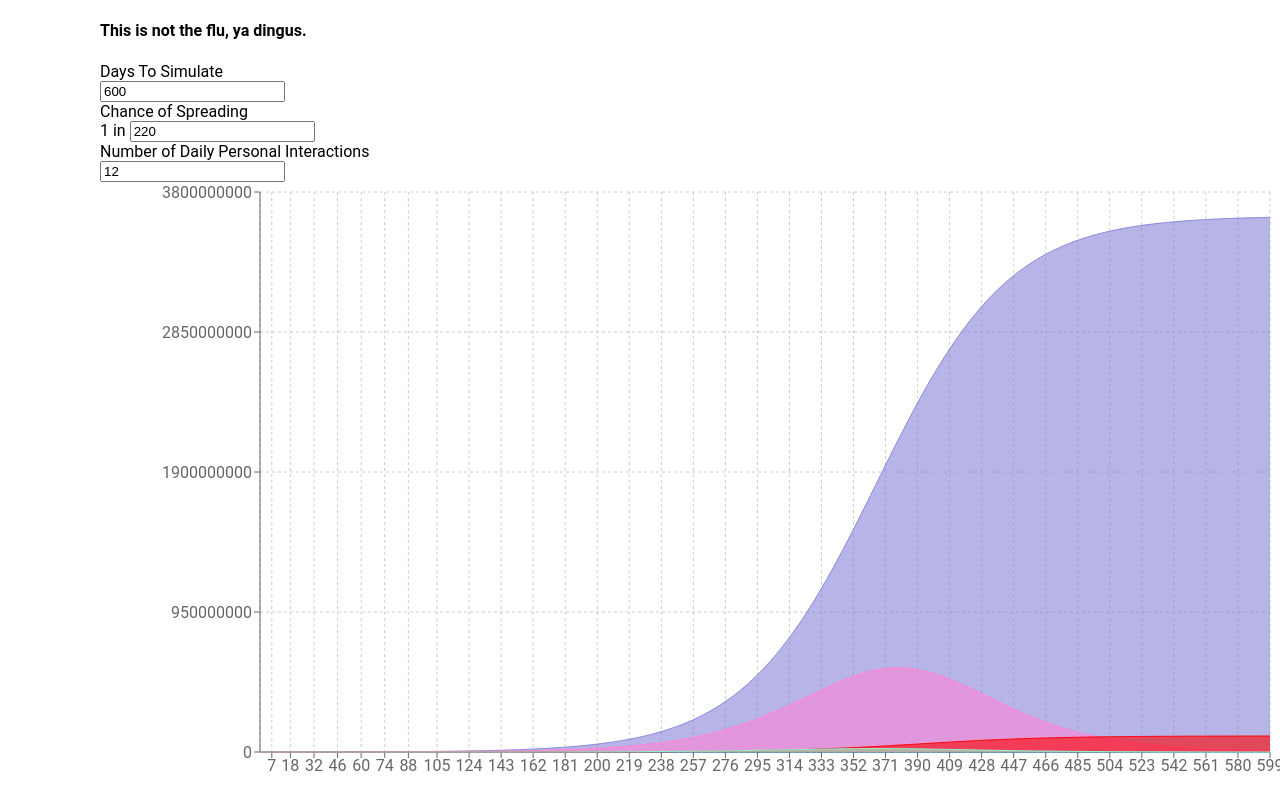
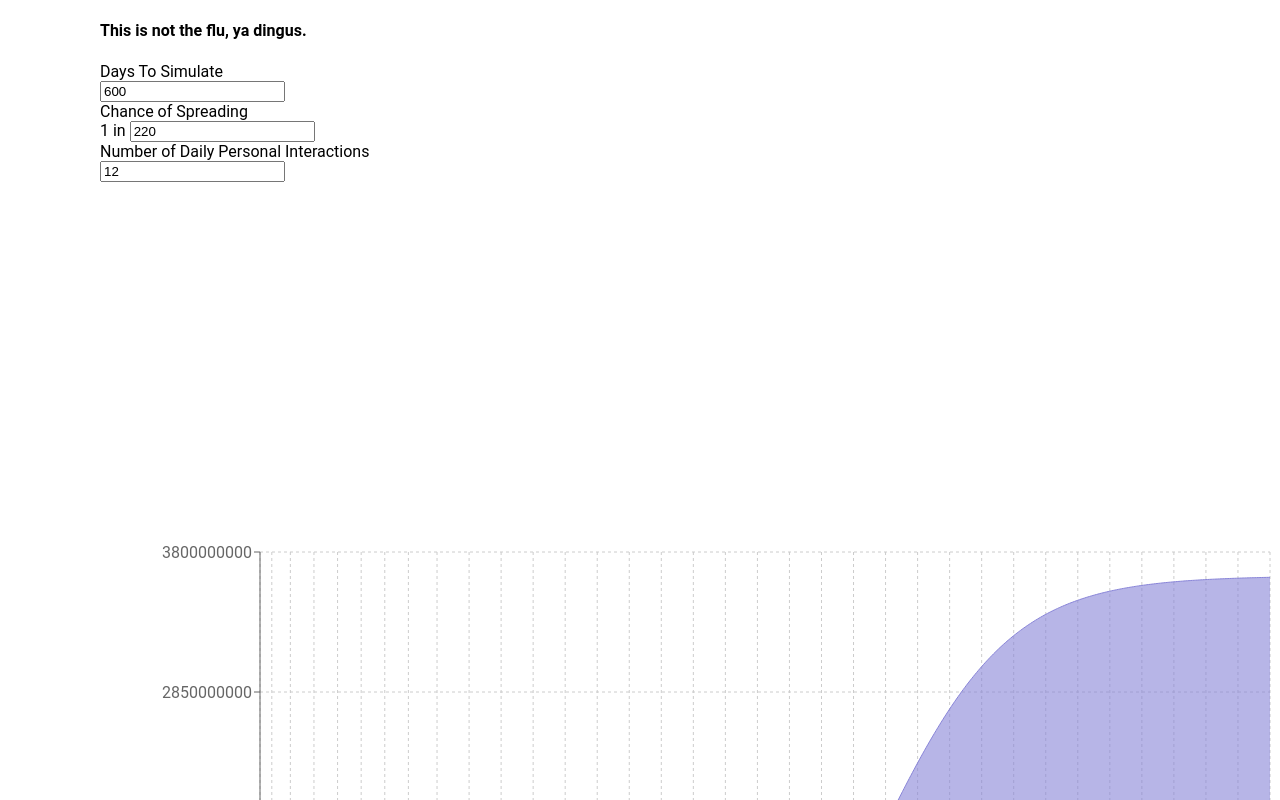
Before and after one commit to ralusek/worse-than-flu, a React (Create React App) app: page / in a window 1280 px wide. Built offline with nearby package versions, Linux system fonts and the light colour scheme.

Commit message:
Add YouTube video player.

```diff
--- a/package.json
+++ b/package.json
@@ -8,6 +8,7 @@
     "lodash": "4.17.13",
     "react": "16.13.0",
     "react-dom": "16.13.0",
+    "react-player": "1.15.2",
     "react-router-dom": "^5.1.2",
     "react-scripts": "3.2.0",
     "recharts": "^2.0.0-beta.1"
--- a/src/app/rootView.tsx
+++ b/src/app/rootView.tsx
@@ -1,7 +1,7 @@
 import React from 'react';
 import { withRouter, RouteComponentProps } from 'react-router-dom';
 import _ from 'lodash';
-
+import ReactPlayer from 'react-player'
 
 // Children
 
@@ -56,6 +56,9 @@ function RootView({
       <br />
       <input value={fixedInterpersonalInteractions} onChange={(evt) => setFixedInterpersonalInteractions(Number(evt.target.value))} />
     </div>
+    <ReactPlayer
+      url='https://www.youtube.com/watch?v=eejhwa-OzEo'
+    />
 
     <AreaChart
       width={1200}
```
Also changed, not shown: 1 other file (tests, documents, lock files or other folders).
